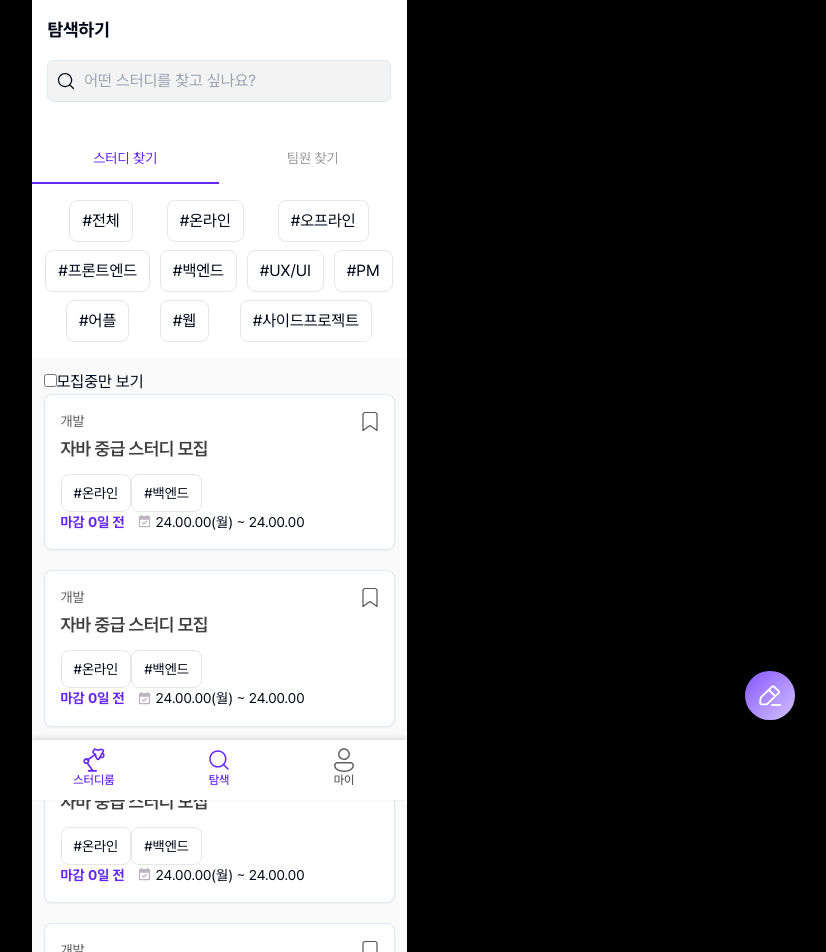
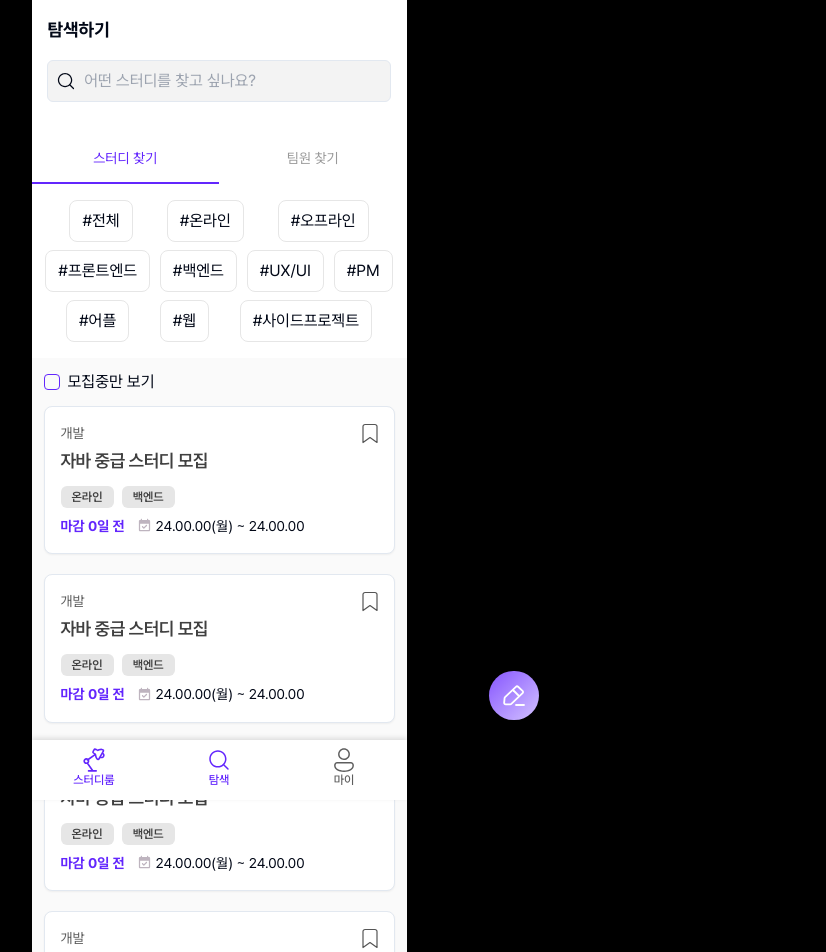
Before and after one commit to SuaJeong-winter/Swith_snProject, a Next.js app: page /search in a window 1280 px wide. Shown: the top 952 px of the page, without its empty margins (421-1247 px from the left). Built offline with nearby package versions, Linux system fonts and the light colour scheme.

Commit message:
feat: 스터디탐색 플로팅버튼 수정, badge추가, checkbox 수정

```diff
--- a/app/search/page.tsx
+++ b/app/search/page.tsx
@@ -4,6 +4,8 @@ import SearchIcon from '~/assets/icon_search.svg'
 import CalendarMini from '~/assets/icon_calendar-mini.svg'
 import BookmarkOff from '~/assets/icon_bookmark-off.svg'
 import BookmarkOn from '~/assets/icon_bookmark-on.svg'
+import { Badge } from '~/components/ui/badge'
+
 import StudyCreateIcon from '~/assets/icon_study-create.svg'
 import { Chip } from '~/components/ui/chip'
 import {
@@ -13,6 +15,7 @@ import {
   CardHeader,
   CardTitle,
 } from '~/components/ui/card'
+import { Checkbox } from '~/components/ui/checkbox'
 
 export default function searchPage() {
   return (
@@ -51,8 +54,10 @@ export default function searchPage() {
         <Chip>#사이드프로젝트</Chip>
       </section>
       <section className="bg-[#FAFAFA] p-3">
-        <input type="checkbox" name="recruit" id="recruit" />
-        <label htmlFor="recruit">모집중만 보기</label>
+        <div className="mb-3 flex items-center space-x-2">
+          <Checkbox id="recruitNow" />
+          <label htmlFor="recruitNow">모집중만 보기</label>
+        </div>
         <div className="flex flex-col gap-5">
           <Card>
             <CardHeader>
@@ -66,8 +71,8 @@ export default function searchPage() {
             <CardContent>
               {/* 태그 */}
               <div>
-                <Chip>#온라인</Chip>
-                <Chip>#백엔드</Chip>
+                <Badge>온라인</Badge>
+                <Badge>백엔드</Badge>
               </div>
               <span className="font-bold text-primary">마감 0일 전</span>
               <CalendarMini className="mb-1 ml-3 mr-1 inline" />
@@ -86,8 +91,8 @@ export default function searchPage() {
             <CardContent>
               {/* 태그 */}
               <div>
-                <Chip>#온라인</Chip>
-                <Chip>#백엔드</Chip>
+                <Badge>온라인</Badge>
+                <Badge>백엔드</Badge>
               </div>
               <span className="font-bold text-primary">마감 0일 전</span>
               <CalendarMini className="mb-1 ml-3 mr-1 inline" />
@@ -106,8 +111,8 @@ export default function searchPage() {
             <CardContent>
               {/* 태그 */}
               <div>
-                <Chip>#온라인</Chip>
-                <Chip>#백엔드</Chip>
+                <Badge>온라인</Badge>
+                <Badge>백엔드</Badge>
               </div>
               <span className="font-bold text-primary">마감 0일 전</span>
               <CalendarMini className="mb-1 ml-3 mr-1 inline" />
@@ -126,8 +131,8 @@ export default function searchPage() {
             <CardContent>
               {/* 태그 */}
               <div>
-                <Chip>#온라인</Chip>
-                <Chip>#백엔드</Chip>
+                <Badge>온라인</Badge>
+                <Badge>백엔드</Badge>
               </div>
               <span className="font-bold text-primary">마감 0일 전</span>
               <CalendarMini className="mb-1 ml-3 mr-1 inline" />
@@ -137,7 +142,7 @@ export default function searchPage() {
         </div>
       </section>
       {/* 플로팅 버튼 -> 스터디 생성 */}
-      <div className="fixed bottom-20 right-16 z-50 rounded-full bg-gradient-to-br from-[#8655FF] to-[#d3c2ff] p-3.5">
+      <div className="fixed bottom-20 right-1/4 z-50 rounded-full bg-gradient-to-br from-[#8655FF] to-[#d3c2ff] p-3.5">
         <StudyCreateIcon />
       </div>
       <BottomNavBar />
--- /dev/null
+++ b/src/components/ui/badge.tsx
@@ -0,0 +1,35 @@
+import * as React from 'react'
+import { cva, type VariantProps } from 'class-variance-authority'
+
+import { cn } from '~/utils/cn'
+
+const badgeVariants = cva(
+  'inline-flex items-center rounded-md border px-2.5 py-0.5 text-xs font-semibold transition-colors focus:outline-none focus:ring-2 focus:ring-ring focus:ring-offset-2 mr-2 mb-2',
+  {
+    variants: {
+      variant: {
+        default: 'border-transparent bg-meetie-gray-20 text-meetie-gray-75 ',
+        secondary:
+          'border-transparent bg-secondary text-secondary-foreground hover:bg-secondary/80',
+        destructive:
+          'border-transparent bg-destructive text-destructive-foreground hover:bg-destructive/80',
+        outline: 'text-foreground',
+      },
+    },
+    defaultVariants: {
+      variant: 'default',
+    },
+  },
+)
+
+export interface BadgeProps
+  extends React.HTMLAttributes<HTMLDivElement>,
+    VariantProps<typeof badgeVariants> {}
+
+function Badge({ className, variant, ...props }: BadgeProps) {
+  return (
+    <div className={cn(badgeVariants({ variant }), className)} {...props} />
+  )
+}
+
+export { Badge, badgeVariants }
```
